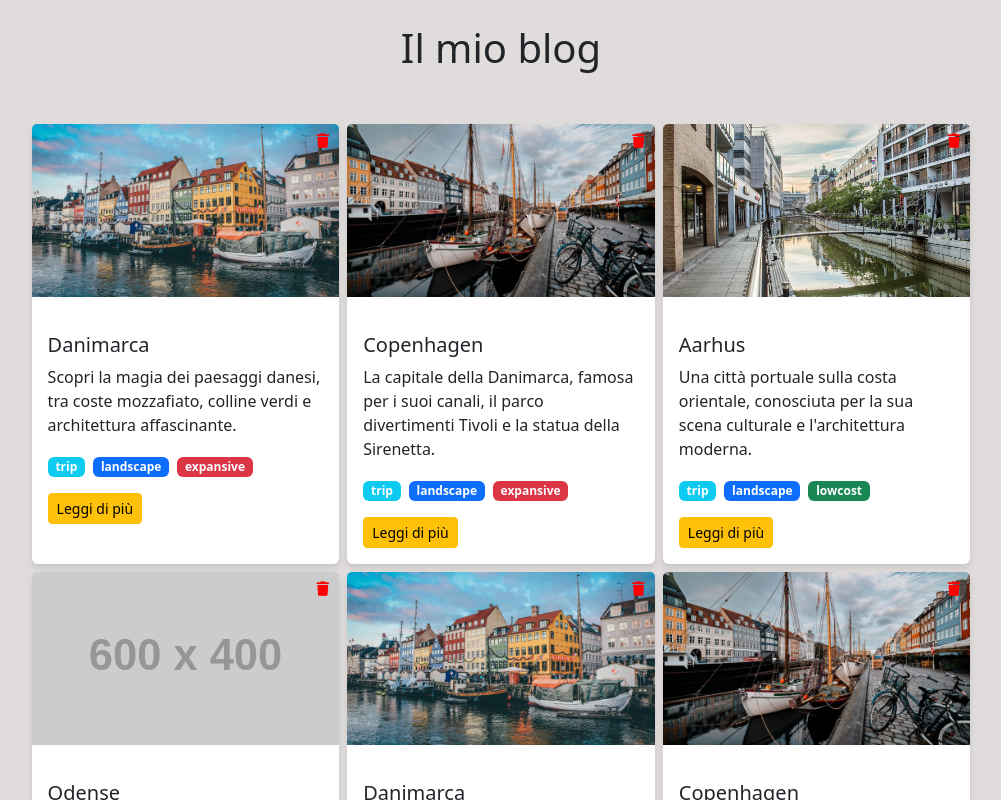
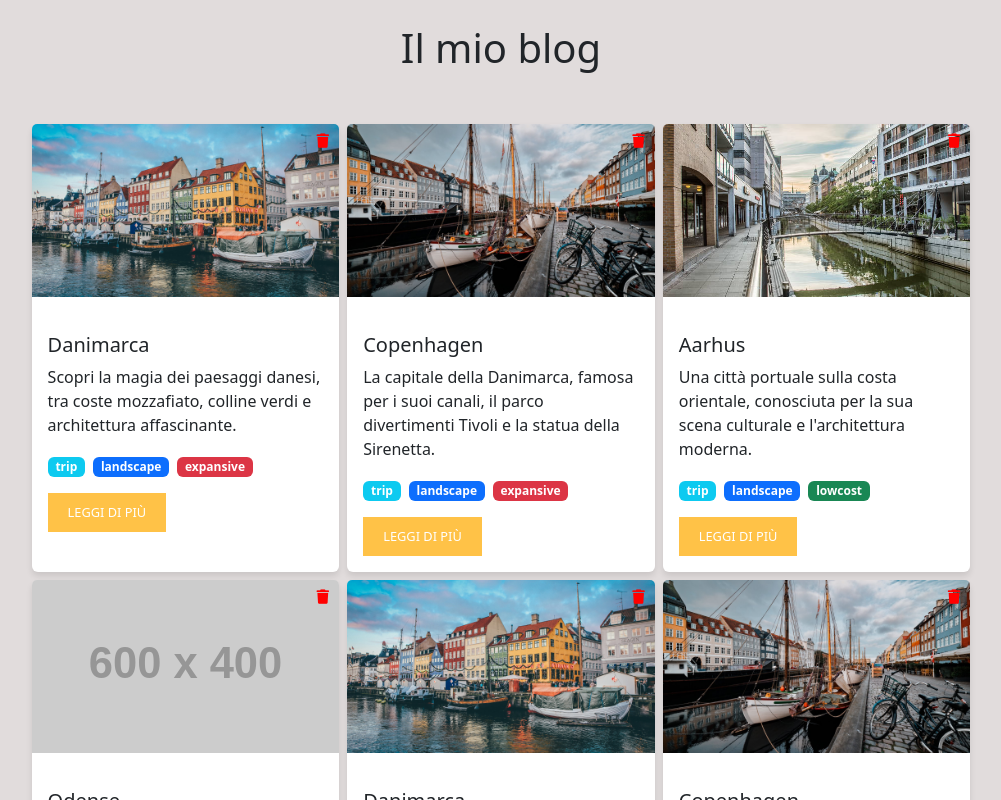
Before and after one commit to Melrizzuto/react-form, a React (Vite) app: page / in a window 1280 px wide. Shown: the top 800 px of the page, without its empty margins (139-1140 px from the left). Built offline with nearby package versions, Linux system fonts and the light colour scheme.

Commit message:
reset button style "leggi di più" in card jsx

```diff
--- a/src/components/Card.jsx
+++ b/src/components/Card.jsx
@@ -38,7 +38,7 @@ function Card({ title, image, content, tags, published, onDelete, id }) {
                         </span>
                     ))}
                 </div>
-                <button className="btn btn-warning btn-sm mt-2 gx-3">Leggi di più</button>
+                <button className={`btn btn-warning btn-sm mt-2 gx-3 ${style.cardButton}`}>Leggi di più</button>
             </div>
         </div>
     ) : null;
```
